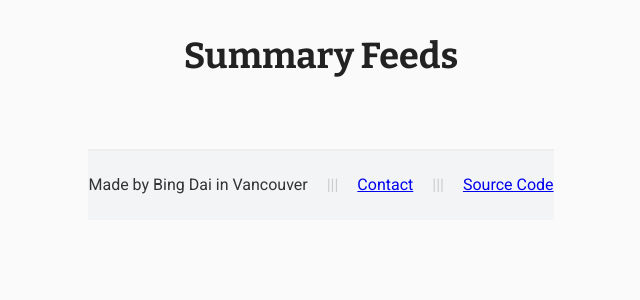
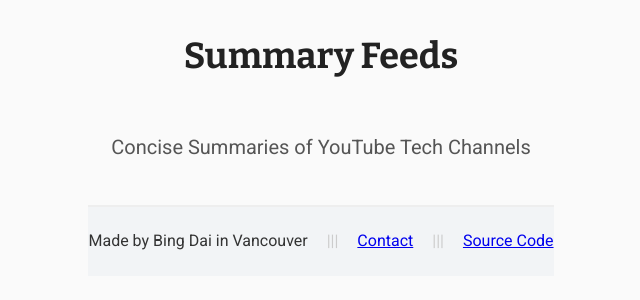
Before and after one commit to bingdai/summaryfeeds, a Flask app: page / in a window 1280 px wide. Shown: the top 300 px of the page, without its empty margins (319-959 px from the left). Run offline with Flask 3, Linux system fonts and the light colour scheme.

Commit message:
Add tagline to index.html and styles for tagline in styles.css

```diff
--- a/static/css/styles.css
+++ b/static/css/styles.css
@@ -15,6 +15,13 @@ body {
     font-size: 16px; /* Adjusted for better readability */
     color: #333; /* Darker text for better contrast */
     align-items: center; /* Center children horizontally */
+}
+
+.tagline {
+    font-size: 20px; /* Adjusted for visibility */
+    text-align: center;
+    margin-bottom: 20px; /* Space before listing channels */
+    color: #555; /* Subtle, professional color */
 }
 
 /* Add a max-width to the main content container */
--- a/templates/index.html
+++ b/templates/index.html
@@ -2,6 +2,9 @@
 {% block title %}Home - Summary Feeds{% endblock %}
 {% block content %}
 <div class="content"> <!-- Container to control content width -->
+    <div class="tagline">
+        Concise Summaries of YouTube Tech Channels
+    </div>
     {% for channel_title, data in playlists.items() %}
         <h2><a href="{{ data.url }}">{{ channel_title }}</a></h2>
         <ul>
```
